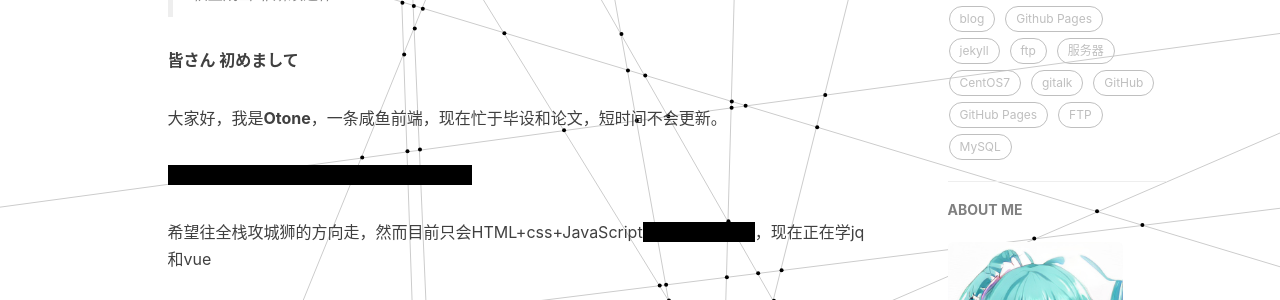
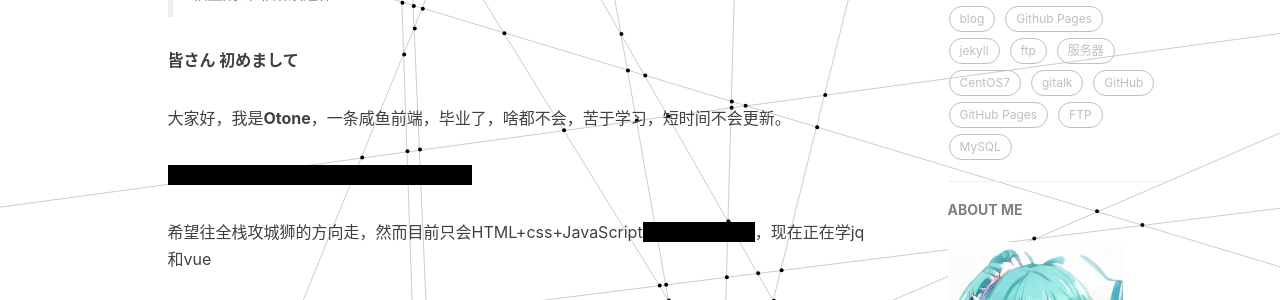
Before and after one commit to FujishiroOtone/FujishiroOtone.github.io, a Jekyll site: the page built from about.html, in a window 1280 px wide. Shown: the part 512-812 px from the top of the page. Built offline with Jekyll 4.4.1, drawn with Linux system fonts in a browser that asks for light colours; nearby versions of some CDN libraries; comment, search, counter and statistics services are not loaded.

Commit message:
update about
20.6.16 12:07

```diff
--- a/_config.yml
+++ b/_config.yml
@@ -1,6 +1,6 @@
 # Site settings
 title: Fujishiro Otone
-SEOTitle: Otoneの世界
+SEOTitle: Otoneの小屋
 header-img: img/index.jpg
 email: kurumi.zsy@gmail.com
 description: "青春如遊戲，只是不能再讀檔"
--- a/about.html
+++ b/about.html
@@ -20,7 +20,7 @@
 
     <p><strong>皆さん 初めまして</strong></p>
 
-		<p>大家好，我是<strong>Otone</strong>，一条咸鱼前端，现在忙于毕设和论文，短时间不会更新。</p>
+		<p>大家好，我是<strong>Otone</strong>，一条咸鱼前端，毕业了，啥都不会，苦于学习，短时间不会更新。</p>
 
     <span class="truth">我只想做一条不工作有钱拿的咸鱼，<s>做梦呢</s></span>
 
@@ -37,9 +37,7 @@
     </div>
     <div id="collapseTwo" class="panel-collapse collapse" role="tabpanel" aria-labelledby="headingTwo">
       <div class="panel-body">
-        <p>动漫的话各种的都有涉及一点<s>什么东方v家各种啥的</s>，番剧喜欢的大多都是轻改，<s>轻小说真的太棒了</s>，动漫真是个好东西(正论)<span class="truth">不过我可不是二刺猿b小将</span></p>
-
-        <p>游戏基本只接触音游和dnf<s>毒奶粉</s>，dnf估计快脱了，没钱玩不动；音游主要玩osu!和Arcaea<s>是菜鸡</s>，音游还是太小众了</p>
+        <p>ff14 静语庄园 鳴瀬白羽 dnf afk状态 osu 休闲娱乐听歌 废物音游人<span class="truth">自己是个菜逼真的很烦</span></p>
       </div>
     </div>
   </div>
--- a/js/titleqipian.js
+++ b/js/titleqipian.js
@@ -9,7 +9,7 @@
      }
      else {
          $('[rel="icon"]').attr('href', "/favicon.ico");
-         document.title = '嗯?~' + OriginTitle;
+         document.title = 'wryyyyyyyyyyyyyyyyyyyyyyyyy' + OriginTitle;
          titleTime = setTimeout(function () {
              document.title = OriginTitle;
          }, 2000);
```
